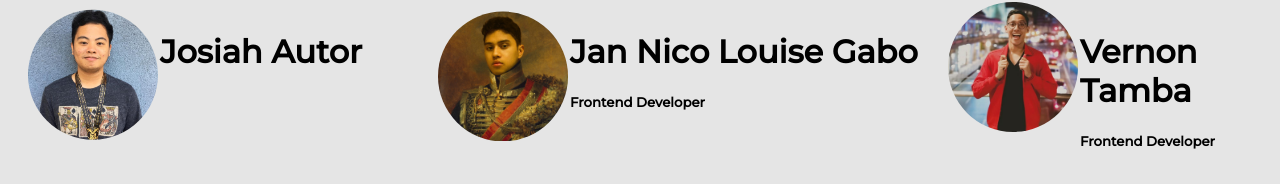
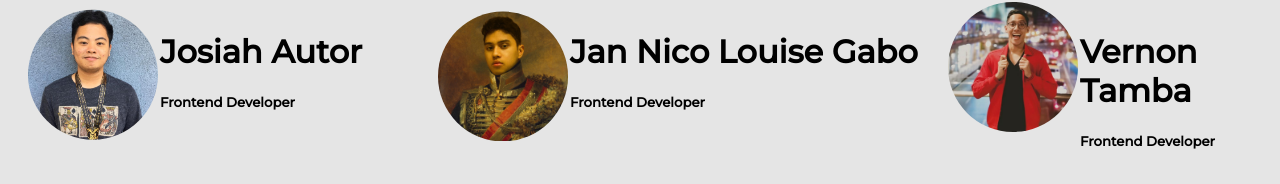
Before and after one commit to Haniel023/EIS-System, a React (Create React App) app in the folder frontend/: page /DevPage in a window 1280 px wide. Shown: the part 349-533 px from the top of the page. Built offline with nearby package versions, Linux system fonts and the light colour scheme.

Commit message:
add dev page

```diff
--- a/frontend/src/Components/DeveloperPage/DeveloperPage.js
+++ b/frontend/src/Components/DeveloperPage/DeveloperPage.js
@@ -16,6 +16,7 @@ const DeveloperPage = () => {
                     <img src={img4} className="image4" alt=""/>
                     <div className="developer2">
                         <h1>Josiah Autor</h1>
+                        <h5>Frontend Developer </h5>
                     </div>
                     <img src={img6} className="image6" alt=""/>
                     <div className="developer1">
```
